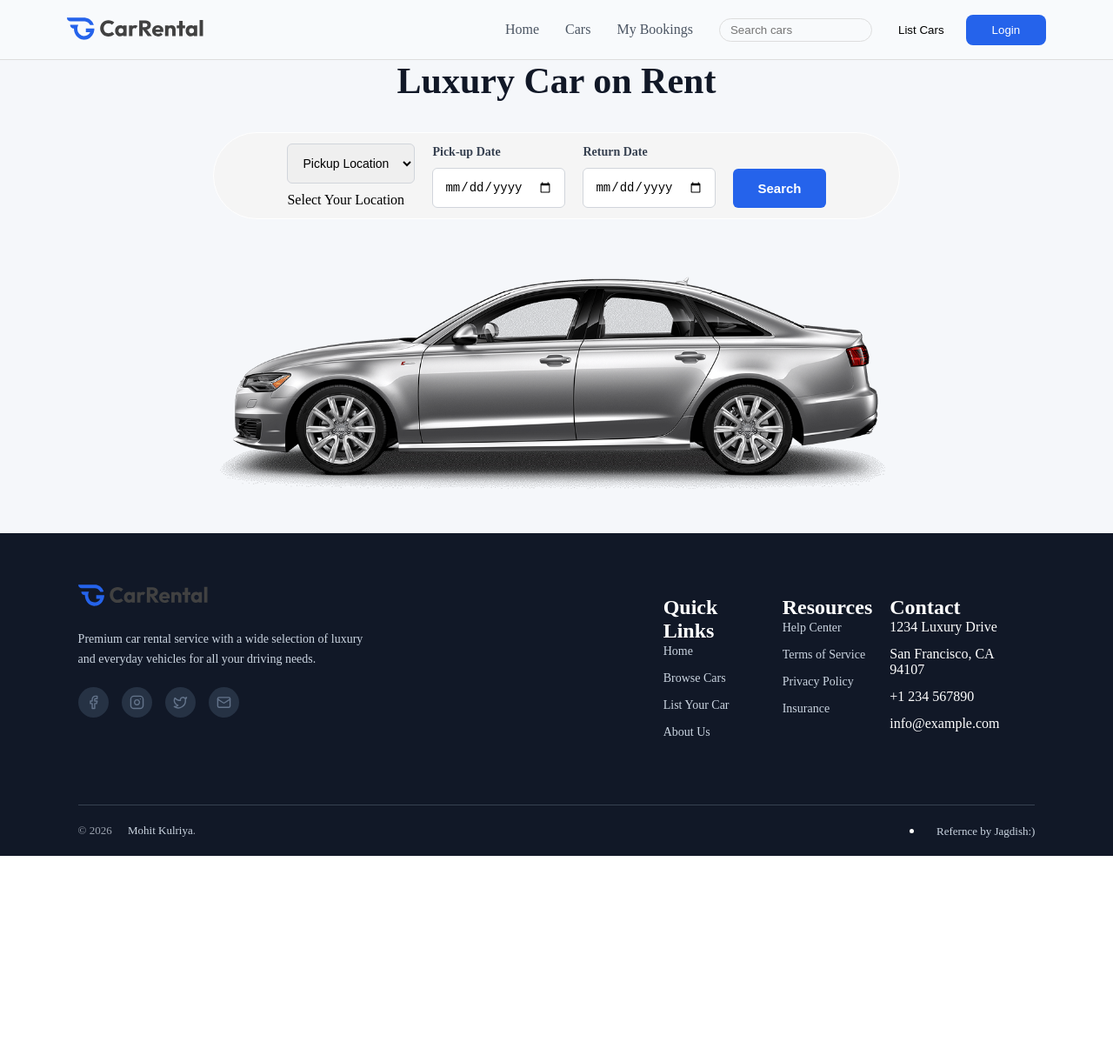
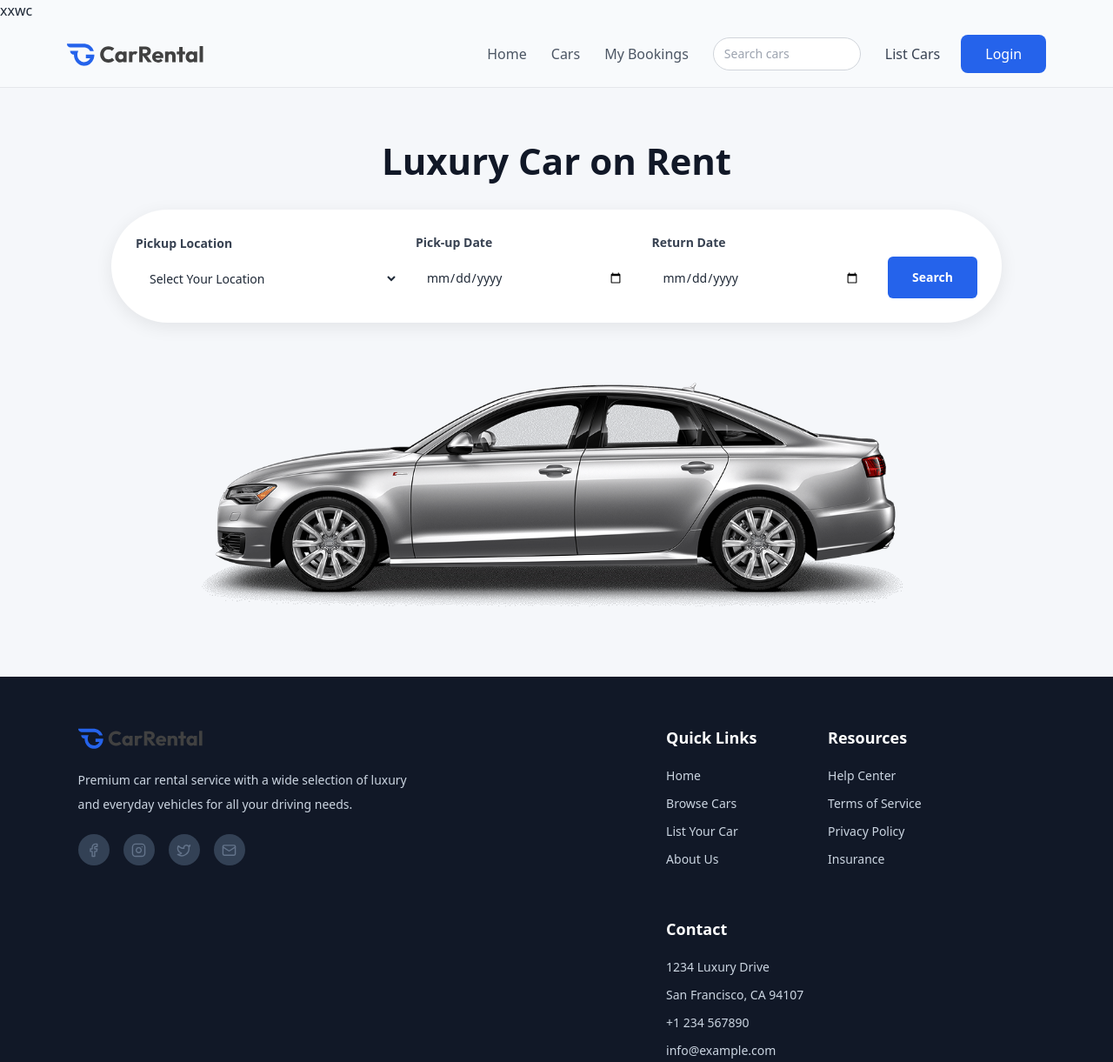
Before and after one commit to mohit-capsitech/MERN, a plain HTML site: page third/index.html in a window 1280 px wide. Shown: the top 1221 px of the page at 87% size. Before the commit the page ends 984 px from the top, so only its background shows below. Drawn offline with nearby package versions, Linux system fonts and the light colour scheme; files whose address does not match are found by name.

Commit message:
refactor: update index.html structure and remove unused CSS file

```diff
--- a/third/css/style.css
+++ /dev/null
@@ -1,315 +0,0 @@
-
-* {
-    margin: 0;
-    padding: 0;
-    box-sizing: border-box;
-}
-
-.navbar {
-    width: 100%;
-    display: flex;
-    align-items: center;
-    justify-content: space-between;
-    padding: 16px 6%;
-    border-bottom: 1px solid #ddd;
-    position: relative;
-    background: #f8fafc;
-}
-
-.logo img {
-    height: 32px;
-}
-
-.nav-menu {
-    display: flex;
-    align-items: center;
-    gap: 30px;
-}
-
-.nav-menu a {
-    text-decoration: none;
-    color: #4b5563;
-}
-
-.search-box {
-    display: flex;
-    align-items: center;
-    border: 1px solid #ddd;
-    border-radius: 25px;
-    padding: 5px 12px;
-}
-
-.search-box input {
-    width: 150px;
-    border: none;
-    outline: none;
-    background: transparent;
-}
-
-.search-box button {
-    border: none;
-    background: none;
-    cursor: pointer;
-}
-
-.search-box img {
-    width: 16px;
-}
-
-.nav-buttons {
-    display: flex;
-    align-items: center;
-    gap: 25px;
-}
-
-.nav-buttons button {
-    cursor: pointer;
-    border: none;
-}
-
-.list-btn {
-    background: transparent;
-}
-
-.login-btn {
-    padding: 10px 30px;
-    background: #2563eb;
-    color: white;
-    border-radius: 8px;
-}
-
-/* Hero Section */
-.container{
-      display: flex;
-    justify-content: space-evenly;
-    height: 10px;
-    border: 1px solid white;
-    width: 790px;
-    border-radius: 50px;
-    height: 100px;
-    align-items: center;
-    background-color: whitesmoke;
-}
-.car-section {
-    width: 100%;
-    min-height: 600px;
-    padding: 0px 0%;
-    display: flex;
-    flex-direction: column;
-    align-items: center;
-    justify-content: center;
-    gap: 35px;
-    background-color: #f5f7fa;
-    overflow: hidden;
-}
-
-.car-section h1 {
-    font-size: 42px;
-    font-weight: 700;
-    color: #111827;
-    text-align: center;
-}
-.form-group{
-    display: flex;
-    flex-direction: row;
-    margin-bottom: 15px;
-}
-
-/* Booking Form */
-.booking-form {
-    width: 100%;
-    max-width: 1000px;
-    padding: 25px;
-    background-color:#ffffff;
-    border-radius: 12px;
-    box-shadow: 0 5px 20px rgba(0, 0, 0, 0.08);
-}
-.booking-fields {
-    display: flex;
-    flex-wrap: wrap;
-    gap: 20px;
-    margin-bottom: 20px;
-}
-
-.booking-details {
-    display: flex;
-    align-items: end;
-    justify-content: space-between;
-    gap: 20px;
-}
-
-.booking-details > div {
-    flex: 1;
-    display: flex;
-    flex-direction: column;
-    gap: 10px;
-}
-
-.booking-details label {
-    font-size: 14px;
-    font-weight: 600;
-    color: #374151;
-}
-
-.booking-details select,
-.booking-details input {
-    width: 100%;
-    padding: 13px;
-    border: 1px solid #d1d5db;
-    border-radius: 6px;
-    outline: none;
-    font-size: 14px;
-}
-
-.booking-details select:focus,
-.booking-details input:focus {
-    border-color: #2563eb;
-}
-
-.booking-details button {
-    padding: 14px 28px;
-    background-color: #2563eb;
-    color: white;
-    border: none;
-    border-radius: 6px;
-    font-size: 15px;
-    font-weight: 600;
-    cursor: pointer;
-}
-
-.booking-details button:hover {
-    background-color: #1d4ed8;
-}
-
-/* Car Image */
-.car-image {
-    width: 100%;
-    max-width: 850px;
-    height: auto;
-    object-fit: contain;
-    display:flex;
-    justify-content:center;
-}
-
-
-/* Footer */
-.footer {
-    width: 100%;
-    background-color: #111827;
-    color: #ffffff;
-    padding: 55px 7% 20px;
-}
-
-.footer-main {
-    display: flex;
-    justify-content: space-between;
-    gap: 40px;
-    flex-wrap: wrap;
-}
-
-/* About Section */
-.footer-about {
-    flex: 1.5;
-    min-width: 230px;
-}
-
-.footer-about img {
-    width: 150px;
-    height: auto;
-    margin-bottom: 20px;
-}
-
-.footer-about p {
-    max-width: 350px;
-    color: #cbd5e1;
-    font-size: 14px;
-    line-height: 1.7;
-}
-
-/* Social Links */
-.social-links {
-    display: flex;
-    gap: 15px;
-    margin-top: 20px;
-}
-
-.social-links a {
-    width: 35px;
-    height: 35px;
-    display: flex;
-    align-items: center;
-    justify-content: center;
-    background-color: #263244;
-    border-radius: 50%;
-}
-
-.social-links img {
-    width: 17px;
-    height: 17px;
-    margin: 0;
-}
-
-/* Footer Link Columns */
-.footer-links {
-    display: block-inline;
-    flex: 1;
-    min-width: 150px;
-    display: flex;
-    gap: 20px;
-    margin: 17px;
-}
-
-.footer-links h3 {
-    font-size: 18px;
-    margin-bottom: 20px;
-}
-
-.footer-links ul {
-    list-style: none;
-    padding: 0;
-    margin: 0;
-}
-
-.footer-links li {
-    margin-bottom: 13px;
-}
-
-.footer-links a {
-    color: #cbd5e1;
-    text-decoration: none;
-    font-size: 14px;
-    transition: color 0.3s ease;
-}
-
-.footer-links a:hover {
-    color: #ffffff;
-}
-
-/* Footer Bottom */
-.footer-bottom {
-    margin-top: 45px;
-    padding-top: 20px;
-    border-top: 1px solid #374151;
-    display: flex;
-    justify-content: space-between;
-    align-items: center;
-    gap: 20px;
-    flex-wrap: wrap;
-}
-
-.footer-bottom p {
-    color: #9ca3af;
-    font-size: 13px;
-}
-
-.footer-bottom a {
-    color: #cbd5e1;
-    text-decoration: none;
-    font-size: 13px;
-    margin-left: 15px;
-}
-
-.footer-bottom-links {
-    display: flex;
-
-}
--- a/third/index.html
+++ b/third/index.html
@@ -4,181 +4,199 @@
 <head>
     <meta charset="UTF-8">
     <meta name="viewport" content="width=device-width, initial-scale=1.0">
-    <title>Home Page</title>
-</head>
+    <title>Luxury Car Rental</title>
 
-<body>
-    <!DOCTYPE html>
-    <html>
+    <!-- Tailwind CSS CDN -->
+    <script src="https://cdn.tailwindcss.com"></script>
+</head>xxwc
 
-    <head>
-        <title>Luxury Car Rental</title>
-    </head>
-    <link rel="stylesheet" href="C:\mohit\my project\third\css\style.css">
+<body class="min-h-screen bg-slate-50 text-gray-800">
 
-    <body>
-        <header class="navbar">
-
-            <!-- Logo -->
-            <a href="/" class="logo">
-                <img src="C:\mohit\my project\third\assests\logo.svg" alt="Logo">
+    <!-- Navbar -->
+    <header
+        class="relative flex w-full items-center justify-between border-b border-gray-200 bg-slate-50 px-6 py-4 md:px-[6%]">
+        <a href="/" class="shrink-0">
+            <img src="assests/logo.svg" alt="Luxury Car Rental" class="h-8 w-auto">
         </a>
 
-            <!-- Navigation Menu -->
-            <nav class="nav-menu" id="navMenu">
+        <nav id="navMenu" class="hidden items-center gap-7 lg:flex">
+            <a href="/" class="text-gray-600 transition hover:text-blue-600">Home</a>
+            <a href="/cars" class="text-gray-600 transition hover:text-blue-600">Cars</a>
+            <a href="/my-bookings" class="text-gray-600 transition hover:text-blue-600">My Bookings</a>
 
-                <a href="/">Home</a>
-                <a href="/cars">Cars</a>
-                <a href="/my-bookings">My Bookings</a>
+            <label class="flex items-center rounded-full border border-gray-300 bg-white px-3 py-2">
+                <span class="sr-only">Search cars</span>
+                <input type="search" placeholder="Search cars"
+                    class="w-36 bg-transparent text-sm outline-none placeholder:text-gray-400">
+            </label>
 
-                <!-- Search -->
-                <div class="search-box">
-                    <input type="text" placeholder="Search cars">
+            <div class="flex items-center gap-6">
+                <button type="button" class="font-medium text-gray-700 transition hover:text-blue-600">List
+                    Cars</button>
+                <button type="button"
+                    class="rounded-lg bg-blue-600 px-7 py-2.5 font-medium text-white transition hover:bg-blue-700">Login</button>
             </div>
+        </nav>
 
-                <!-- Buttons -->
-                <div class="nav-buttons">
-                    <button type="button" class="list-btn">List Cars</button>
-                    <button type="button" class="login-btn">Login</button>
-                </div>
-
+        <!-- Mobile menu links are shown in a simple row below on small screens -->
+        <details class="relative lg:hidden">
+            <summary
+                class="cursor-pointer list-none rounded-lg border border-gray-300 px-4 py-2 text-sm font-medium text-gray-700">
+                Menu
+            </summary>
+            <nav
+                class="absolute right-0 top-12 z-20 flex min-w-52 flex-col gap-4 rounded-xl border border-gray-200 bg-white p-5 shadow-lg">
+                <a href="/" class="text-gray-700 hover:text-blue-600">Home</a>
+                <a href="/cars" class="text-gray-700 hover:text-blue-600">Cars</a>
+                <a href="/my-bookings" class="text-gray-700 hover:text-blue-600">My Bookings</a>
+                <input type="search" placeholder="Search cars" aria-label="Search cars"
+                    class="rounded-lg border border-gray-300 px-3 py-2 outline-none focus:border-blue-600">
+                <button type="button" class="text-left font-medium text-gray-700">List Cars</button>
+                <button type="button"
+                    class="rounded-lg bg-blue-600 px-5 py-2.5 text-white hover:bg-blue-700">Login</button>
             </nav>
+        </details>
     </header>
 
-        <div class="car-section">
+    <main>
+        <!-- Hero / Booking Section -->
+        <section
+            class="flex min-h-[600px] w-full flex-col items-center justify-center gap-9 overflow-hidden bg-[#f5f7fa] px-5 py-16">
+            <h1 class="text-center text-3xl font-bold text-gray-900 sm:text-4xl md:text-[42px]">
+                Luxury Car on Rent
+            </h1>
 
-            <h1>Luxury Car on Rent</h1>
-
-            <form class="container">
-
-                <div class="booking-details">
-
-                    <div class="location">
-                        <select required>
-                            <option value="">Pickup Location</option>
+            <form class="w-full max-w-5xl rounded-full bg-white p-5 shadow-[0_5px_20px_rgba(0,0,0,0.08)] md:p-7">
+                <div class="grid grid-cols-1 items-end gap-5 sm:grid-cols-2 lg:grid-cols-[1.2fr_1fr_1fr_auto]">
+                    <div class="flex flex-col gap-2">
+                        <label for="location" class="text-sm font-semibold text-gray-700">Pickup Location</label>
+                        <select id="location" name="location" required
+                            class="w-full bg-white p-3 text-sm outline-none">
+                            <option value="">Select Your Location</option>
                             <option value="New York">New York</option>
                             <option value="Los Angeles">Los Angeles</option>
                             <option value="Houston">Houston</option>
                             <option value="Chicago">Chicago</option>
                         </select>
-
-                        <p>Select Your Location</p>
                     </div>
 
-                    <div class="pickup-date">
-                        <label for="pickup-date">Pick-up Date</label>
-                        <input min="2026-11-16" id="pickup-date" type="date" required>
+                    <div class="flex flex-col gap-2">
+                        <label for="pickup-date" class="text-sm font-semibold text-gray-700">Pick-up Date</label>
+                        <input id="pickup-date" name="pickup-date" type="date" min="2026-11-17" required
+                            class="w-full p-3 text-sm outline-none">
                     </div>
 
-                    <div class="return-date">
-                        <label for="return-date">Return Date</label>
-                        <input min="2026-11-16" id="return-date" type="date" required>
-
+                    <div class="flex flex-col gap-2">
+                        <label for="return-date" class="text-sm font-semibold text-gray-700">Return Date</label>
+                        <input id="return-date" name="return-date" type="date" min="2026-11-17" required
+                            class="w-full p-3 text-sm outline-none">
                     </div>
 
-
-                    <button type="submit">
-
+                    <button type="submit"
+                        class="rounded-md bg-blue-600 px-7 py-3.5 text-sm font-semibold text-white transition hover:bg-blue-700">
                         Search
                     </button>
                 </div>
-
             </form>
 
-            <img src="C:\mohit\my project\third\assests\main_car.png" alt="Luxury car" class="car-image">
-            <footer class="footer">
+            <img src="assests/main_car.png" alt="Luxury car available for rent"
+                class="h-auto w-full max-w-4xl object-contain">
+        </section>
+    </main>
 
-                <div class="footer-main">
-
-                    <!-- Logo and Description -->
-                    <div class="footer-about">
-
-                        <img src="C:\mohit\my project\third\assests\logo.svg" alt="Logo">
-
-                        <p>
-                            Premium car rental service with a wide selection
-                            of luxury and everyday vehicles for all your
+    <!-- Footer -->
+    <footer class="w-full bg-gray-900 px-6 pb-5 pt-14 text-white md:px-[7%]">
+        <div class="flex flex-wrap justify-between gap-10">
+            <div class="min-w-[230px] flex-[1.5]">
+                <img src="assests/logo.svg" alt="Luxury Car Rental" class="mb-5 h-auto w-36">
+                <p class="max-w-sm text-sm leading-7 text-slate-300">
+                    Premium car rental service with a wide selection of luxury and everyday vehicles for all your
                     driving needs.
                 </p>
 
-                        <!-- Social Media Links -->
-                        <div class="social-links">
-
-                            <a href="#">
-                                <img src="C:\mohit\my project\third\assests\facebook.svg" alt="Facebook">
+                <div class="mt-5 flex gap-4">
+                    <a href="#" aria-label="Facebook"
+                        class="flex h-9 w-9 items-center justify-center rounded-full bg-slate-700 transition hover:bg-blue-600">
+                        <img src="assests/facebook.svg" alt="" class="h-[17px] w-[17px]">
                     </a>
-
-                            <a href="#">
-                                <img src="C:\mohit\my project\third\assests\instagram.svg" alt="Instagram">
+                    <a href="#" aria-label="Instagram"
+                        class="flex h-9 w-9 items-center justify-center rounded-full bg-slate-700 transition hover:bg-blue-600">
+                        <img src="assests/instagram.svg" alt="" class="h-[17px] w-[17px]">
                     </a>
-
-                            <a href="#">
-                                <img src="C:\mohit\my project\third\assests\twitter.svg" alt="Twitter">
+                    <a href="#" aria-label="Twitter"
+                        class="flex h-9 w-9 items-center justify-center rounded-full bg-slate-700 transition hover:bg-blue-600">
+                        <img src="assests/twitter.svg" alt="" class="h-[17px] w-[17px]">
                     </a>
-
-                            <a href="#">
-                                <img src="C:\mohit\my project\third\assests\email.svg" alt="Email">
+                    <a href="mailto:info@example.com" aria-label="Email"
+                        class="flex h-9 w-9 items-center justify-center rounded-full bg-slate-700 transition hover:bg-blue-600">
+                        <img src="assests/email.svg" alt="" class="h-[17px] w-[17px]">
                     </a>
-
                 </div>
             </div>
 
-                    <!-- Footer Links -->
-                    <div class="footer-links">
-
-                        <div>
-                            <h2>Quick Links</h2>
-                            <ul>
-                                <li><a href="#">Home</a></li>
-                                <li><a href="#">Browse Cars</a></li>
-                                <li><a href="#">List Your Car</a></li>
-                                <li><a href="#">About Us</a></li>
+            <div class="flex flex-1 flex-wrap gap-10 sm:gap-14">
+                <div class="min-w-[130px]">
+                    <h2 class="mb-5 text-lg font-semibold">Quick Links</h2>
+                    <ul class="space-y-3 text-sm text-slate-300">
+                        <li><a href="/" class="hover:text-white">Home</a></li>
+                        <li><a href="/cars" class="hover:text-white">Browse Cars</a></li>
+                        <li><a href="#" class="hover:text-white">List Your Car</a></li>
+                        <li><a href="#" class="hover:text-white">About Us</a></li>
                     </ul>
                 </div>
 
-                        <div>
-                            <h2>Resources</h2>
-                            <ul>
-                                <li><a href="#">Help Center</a></li>
-                                <li><a href="#">Terms of Service</a></li>
-                                <li><a href="#">Privacy Policy</a></li>
-                                <li><a href="#">Insurance</a></li>
+                <div class="min-w-[130px]">
+                    <h2 class="mb-5 text-lg font-semibold">Resources</h2>
+                    <ul class="space-y-3 text-sm text-slate-300">
+                        <li><a href="#" class="hover:text-white">Help Center</a></li>
+                        <li><a href="#" class="hover:text-white">Terms of Service</a></li>
+                        <li><a href="#" class="hover:text-white">Privacy Policy</a></li>
+                        <li><a href="#" class="hover:text-white">Insurance</a></li>
                     </ul>
                 </div>
 
-                        <div>
-                            <h2>Contact</h2>
-                            <ul>
+                <div class="min-w-[150px]">
+                    <h2 class="mb-5 text-lg font-semibold">Contact</h2>
+                    <ul class="space-y-3 text-sm text-slate-300">
                         <li>1234 Luxury Drive</li>
                         <li>San Francisco, CA 94107</li>
                         <li>+1 234 567890</li>
                         <li>info@example.com</li>
                     </ul>
                 </div>
-
+            </div>
         </div>
 
+        <div
+            class="mt-12 flex flex-wrap items-center justify-between gap-5 border-t border-gray-700 pt-5 text-sm text-slate-400">
+            <p>
+                © 2026
+                <a href="https://github.com/mohit-capsitech/" target="_blank" rel="noopener noreferrer"
+                    class="ml-1 text-slate-300 hover:text-white">Mohit Kulriya</a>.
+            </p>
+            <p>
+                <a href="https://github.com/jagdishsuthar-capsitech/" target="_blank" rel="noopener noreferrer"
+                    class="text-slate-300 hover:text-white">
+                    Reference by Jagdish :)
+                </a>
+            </p>
         </div>
+    </footer>
 
-                <!-- Copyright Section -->
-                <div class="footer-bottom">
+    <!-- Keep return date on or after pickup date -->
+    <script>
+        const pickupDate = document.getElementById("pickup-date");
+        const returnDate = document.getElementById("return-date");
 
-                    <p>© 2026 <a href="https://github.com/mohit-capsitech/" target="_blank">Mohit Kulriya</a>.</p>
+        pickupDate.addEventListener("change", function () {
+            returnDate.min = this.value;
 
-                    <ul class="footer-bottom-links">
-
-                        <li><a href="https://github.com/jagdishsuthar-capsitech/" target="_blank">
-                                Refernce by Jagdish:)
-                            </a></li>
-                    </ul>
-
-                </div>
-
-            </footer>
+            if (returnDate.value && returnDate.value < this.value) {
+                returnDate.value = this.value;
+            }
+        });
+    </script>
 
 </body>
 
 </html>
-</body>
-
-</html>
```
Lines whose indentation alone changed are shown as unchanged.
